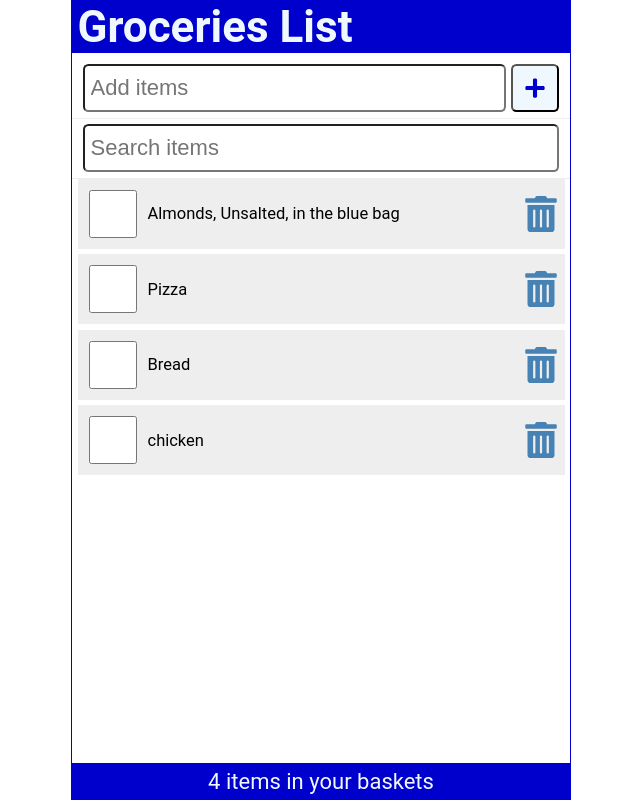
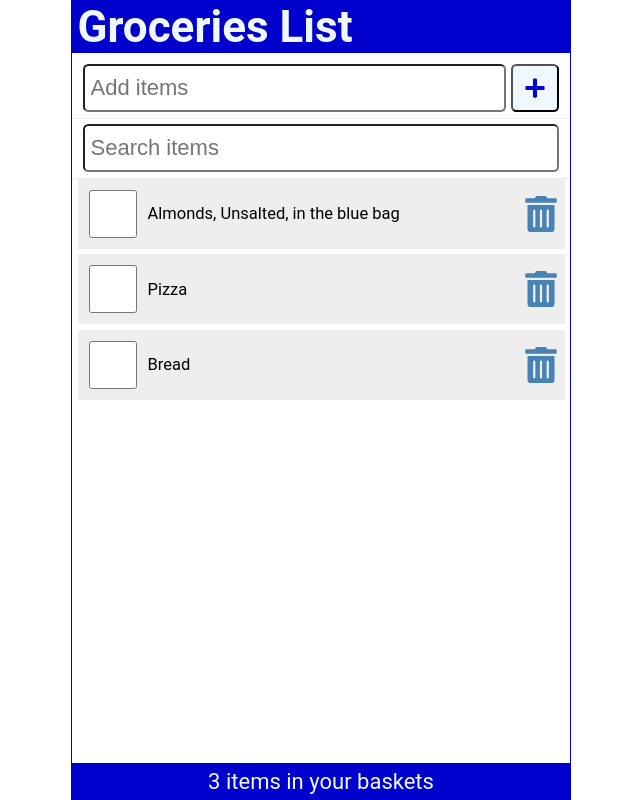
Before and after one commit to poppy-dev-practice/react-grocery-items, a React (Create React App) app: page / in a window 1280 px wide. Shown: the whole page, without its empty margins (319-959 px from the left). Built offline with nearby package versions, Linux system fonts and the light colour scheme; data requests are answered from the project's data file.

Commit message:
update wont work

```diff
--- a/Data/db.json
+++ b/Data/db.json
@@ -14,11 +14,6 @@
       "id": 3,
       "checked": false,
       "item": "Bread"
-    },
-    {
-      "id": 4,
-      "checked": false,
-      "item": "chicken"
     }
   ]
 }
--- a/src/App.js
+++ b/src/App.js
@@ -62,7 +62,7 @@ const addItems = async (item)=>{
    const postOption = {
     method:"POST",
     headers:{
-      "content-type":"application/json"
+      "Content-Type":"application/json"
     },
     body:JSON.stringify(mynewitem)
    }
@@ -72,29 +72,34 @@ const addItems = async (item)=>{
    if (result) setFetchError(result)
 }
 
-
+/////////////////////////////////////////////////////////////////////////////////////////////////
 const handlecheck = async (id)=>{
     const listItems = items.map(item => item.id==id?{...item,checked:!item.checked}:item)
     setItems(listItems)
 
-    const myitem = listItems.filter((item)=>item.id==id)
+    const myitem = listItems.filter((item)=>item.id===id)
+
     const updateOption = {
       method:"PATCH",
       headers:{
-        'context-type':"application/json"
+        'Context-Type':"application/json"
       },
       body:JSON.stringify({checked:myitem[0].checked})
-
     }
 
     const reqUrl =` ${APP_URL}/${id}`
     const result = await Apirequest(reqUrl,updateOption)
     if (result) setFetchError(result)
 }
-
-const handledelete = (id)=>{
+///////////////////////////////////////////////////////////////////////////
+const handledelete = async (id)=>{
     const listItems = items.filter(item=>item.id!==id)
     setItems(listItems)
+    const deleteoption = {method:"DELETE"}
+    const reqUrl =` ${APP_URL}/${id}`
+    const result = await Apirequest(reqUrl,deleteoption)
+    if (result) setFetchError(result)
+
 }
 
   return (
```
